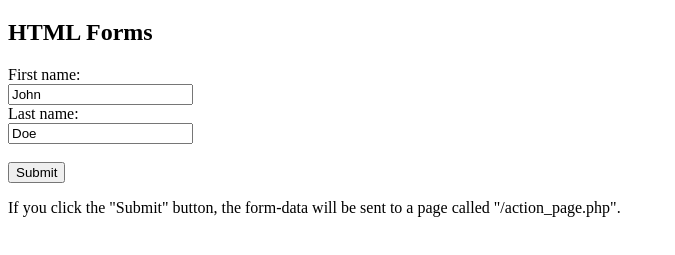
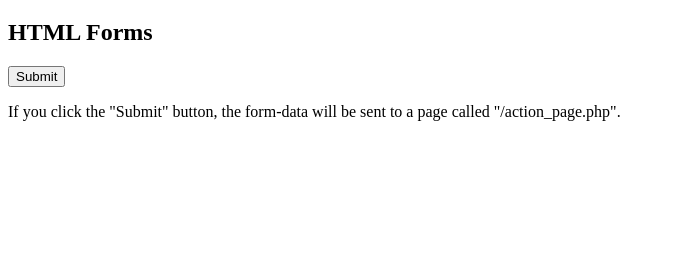
Before and after one commit to Josh-sudo-web/embed, a plain HTML site: page index.html in a window 1280 px wide. Shown: the part 61-316 px from the top of the page, without its empty margins (0-675 px from the left). Drawn offline with Linux system fonts and the light colour scheme.

Commit message:
Update index.html

```diff
--- a/index.html
+++ b/index.html
@@ -25,10 +25,7 @@
     <h2>HTML Forms</h2>
 
     <form action="/index2.html">
-    <label for="fname">First name:</label><br>
-    <input type="text" id="fname" name="fname" value="John"><br>
-    <label for="lname">Last name:</label><br>
-    <input type="text" id="lname" name="lname" value="Doe"><br><br>
+
     <input type="submit" value="Submit">
     </form>
 
```
